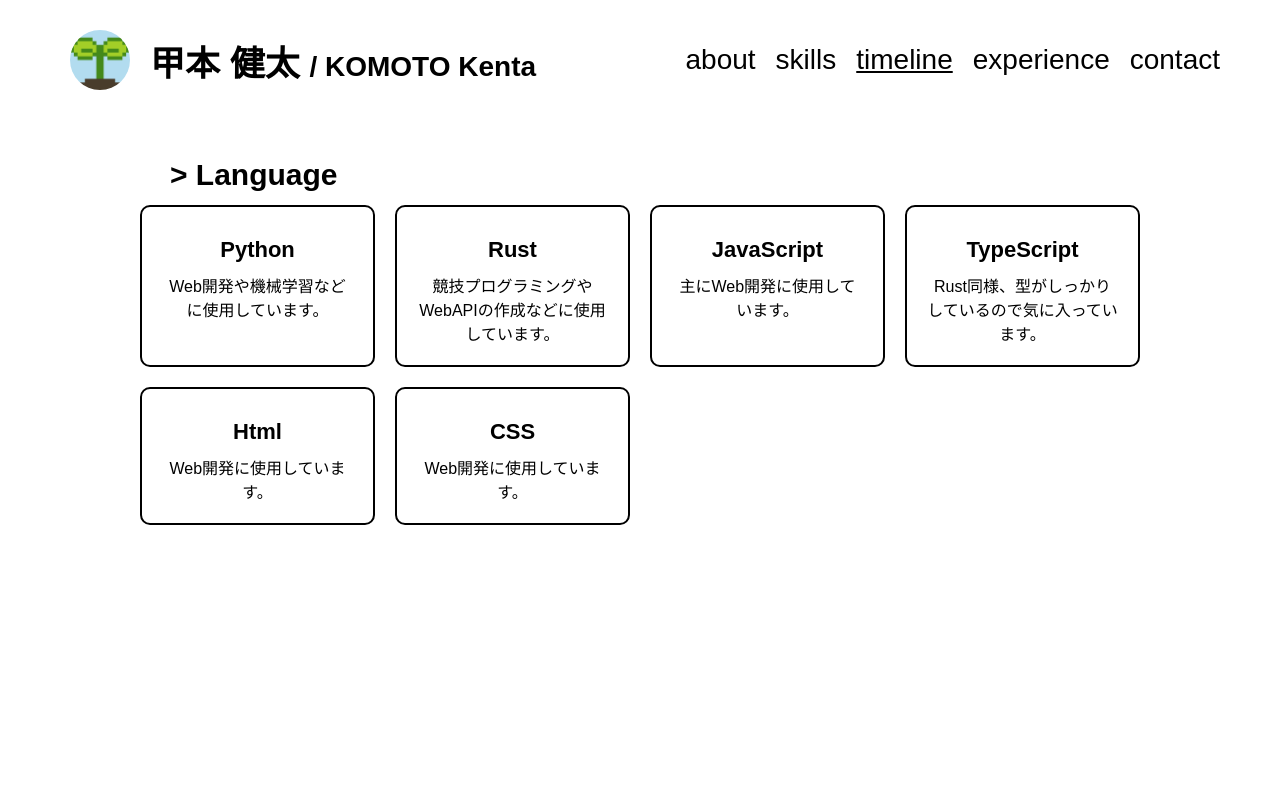
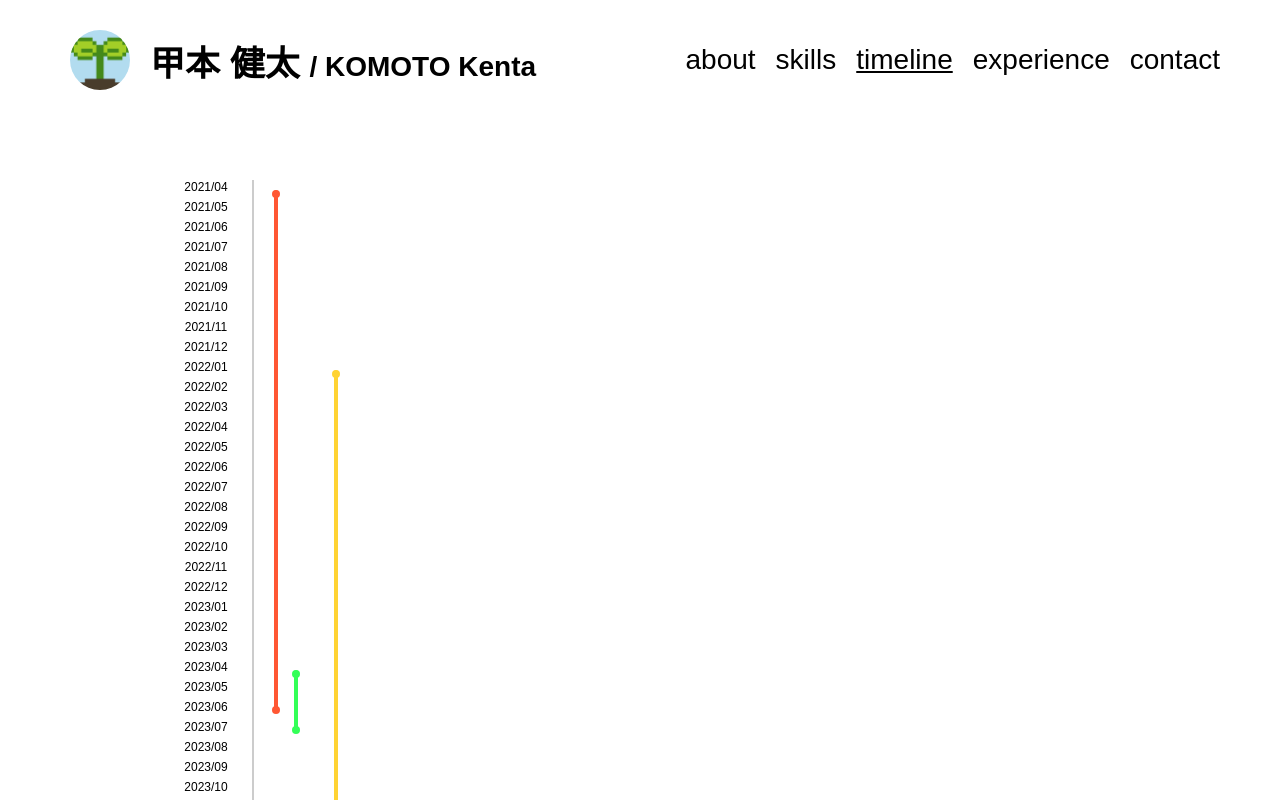
Before and after one commit to kentakom1213/portfolio-nextjs, a Next.js app: page /timeline in a window 1280 px wide. Shown: the top 800 px of the page. Built offline with nearby package versions, Linux system fonts and the light colour scheme; a web font is replaced by a local one.

Commit message:
add: 時系列の描画

```diff
--- a/src/components/Timeline/Timeline.tsx
+++ b/src/components/Timeline/Timeline.tsx
@@ -1,58 +1,212 @@
-import Image from "next/image";
-import {
-  TimelineContainer,
-  IventBox,
-  IventImageBox,
-  IventBoxTitle,
-  IventText,
-  TimelineContainerTitle,
-} from "./TimelineStyles";
-import Link from "next/link";
+import React from "react";
+import styled from "styled-components";
 
-const IventTemplate = ({
-  title,
-  children,
-}: {
-  title: string;
-  children: any;
-}) => {
+// 時系列軸
+const time_axis: string[] = [
+  "2021/04",
+  "2021/05",
+  "2021/06",
+  "2021/07",
+  "2021/08",
+  "2021/09",
+  "2021/10",
+  "2021/11",
+  "2021/12",
+  "2022/01",
+  "2022/02",
+  "2022/03",
+  "2022/04",
+  "2022/05",
+  "2022/06",
+  "2022/07",
+  "2022/08",
+  "2022/09",
+  "2022/10",
+  "2022/11",
+  "2022/12",
+  "2023/01",
+  "2023/02",
+  "2023/03",
+  "2023/04",
+  "2023/05",
+  "2023/06",
+  "2023/07",
+  "2023/08",
+  "2023/09",
+  "2023/10",
+  "2023/11",
+  "2023/12",
+  "2024/01",
+  "2024/02",
+  "2024/03",
+  "2024/04",
+  "2024/05",
+  "2024/06",
+  "2024/07",
+  "2024/08",
+  "2024/09",
+  "2024/10",
+  "2024/11",
+  "2024/12",
+  "2025/01",
+  "2025/02",
+  "2025/03",
+];
+
+// 各time_axisのy座標マップを作成
+const timeAxisMap: { [key: string]: number } = {};
+const label_height = 20; // 各ラベル間のマージン
+
+time_axis.forEach((time, index) => {
+  timeAxisMap[time] = index * label_height + label_height / 2;
+});
+
+// イベントデータ型
+interface Event {
+  start: string;
+  end: string;
+  color: string;
+  label: string;
+}
+
+// スタイル定義
+const TimelineWrapper = styled.div`
+  display: flex;
+  width: 100%;
+  padding: 20px;
+`;
+
+const TimeAxisContainer = styled.div`
+  width: 10%;
+  display: flex;
+  flex-direction: column;
+  align-items: center;
+  border-right: 2px solid #ccc;
+  margin-right: 20px;
+`;
+
+const TimeLabel = styled.div`
+  height: ${label_height}px;
+  font-size: 12px;
+`;
+
+const EventContainer = styled.div`
+  width: 90%;
+  display: flex;
+  flex-direction: column;
+  position: relative;
+`;
+
+const EventBarContainer = styled.div<{
+  leftOffset: number;
+  topPosition: number;
+}>`
+  position: absolute;
+  display: flex;
+  flex-direction: column;
+  left: ${(props) => props.leftOffset}px;
+  top: ${(props) => props.topPosition}px;
+`;
+
+const EventBar = styled.div<{ height: number; color: string }>`
+  width: 4px;
+  height: ${(props) => props.height}px;
+  background-color: ${(props) => props.color};
+  position: relative;
+  border-radius: 2px;
+`;
+
+const Circle = styled.div<{ color: string }>`
+  width: 8px;
+  height: 8px;
+  background-color: ${(props) => props.color};
+  border-radius: 50%;
+  position: absolute;
+  left: -2px;
+`;
+
+const Tooltip = styled.div`
+  position: absolute;
+  left: 10px;
+  top: 50%;
+  transform: translateY(-50%);
+  background-color: #333;
+  color: white;
+  padding: 5px 10px;
+  border-radius: 5px;
+  font-size: 12px;
+  white-space: nowrap;
+  visibility: hidden;
+  opacity: 0;
+  transition: opacity 0.2s ease-in-out;
+
+  ${EventBar}:hover & {
+    visibility: visible;
+    opacity: 1;
+  }
+`;
+
+const Timeline: React.FC<{ events: Event[] }> = ({ events }) => {
   return (
-    <IventBox>
-      <IventImageBox></IventImageBox>
-      <IventBoxTitle>{title}</IventBoxTitle>
-      <IventText>{children}</IventText>
-    </IventBox>
+    <TimelineWrapper>
+      <TimeAxisContainer>
+        {time_axis.map((time, index) => (
+          <TimeLabel key={index}>{time}</TimeLabel>
+        ))}
+      </TimeAxisContainer>
+      <EventContainer>
+        {events.map((event, idx) => {
+          const startY = timeAxisMap[event.start];
+          const endY = timeAxisMap[event.end];
+          const height = endY - startY;
+
+          return (
+            <EventBarContainer
+              key={idx}
+              leftOffset={idx * 20}
+              topPosition={startY}
+            >
+              <Circle color={event.color} style={{ top: 0 }} />
+              <EventBar height={height} color={event.color}>
+                <Tooltip>{event.label}</Tooltip>
+              </EventBar>
+              <Circle color={event.color} style={{ top: height - 4 }} />
+            </EventBarContainer>
+          );
+        })}
+      </EventContainer>
+    </TimelineWrapper>
   );
 };
 
-const TextLink = ({ text, link }: { text: string; link: string }) => {
-  return (
-    <Link href={link} style={{ textDecoration: "underline" }}>
-      {text}
-    </Link>
-  );
+// 使用例
+const events: Event[] = [
+  {
+    start: "2021/04",
+    end: "2023/06",
+    color: "#ff5733",
+    label: "プロジェクトA",
+  },
+  {
+    start: "2023/04",
+    end: "2023/07",
+    color: "#33ff57",
+    label: "プロジェクトB",
+  },
+  {
+    start: "2024/01",
+    end: "2024/03",
+    color: "#3357ff",
+    label: "プロジェクトC",
+  },
+  {
+    start: "2022/01",
+    end: "2025/03",
+    color: "#ffd333",
+    label: "プロジェクトD",
+  },
+];
+
+export const TimelineContents: React.FC = () => {
+  return <Timeline events={events} />;
 };
-
-export const TimelineContents = () => {
-  return (
-    <>
-      <TimelineContainerTitle>{"> "}Language</TimelineContainerTitle>
-      <TimelineContainer>
-        <IventTemplate title="Python">
-          Web開発や機械学習などに使用しています。
-        </IventTemplate>
-        <IventTemplate title="Rust">
-          競技プログラミングやWebAPIの作成などに使用しています。
-        </IventTemplate>
-        <IventTemplate title="JavaScript">
-          主にWeb開発に使用しています。
-        </IventTemplate>
-        <IventTemplate title="TypeScript">
-          Rust同様、型がしっかりしているので気に入っています。
-        </IventTemplate>
-        <IventTemplate title="Html">Web開発に使用しています。</IventTemplate>
-        <IventTemplate title="CSS">Web開発に使用しています。</IventTemplate>
-      </TimelineContainer>
-    </>
-  );
-};
--- a/src/components/Timeline/TimelineStyles.tsx
+++ /dev/null
@@ -1,59 +0,0 @@
-import { pc, tab, sp } from "@/styles/Global/media";
-import styled from "styled-components";
-
-export const TimelineContainer = styled.div`
-  display: grid;
-  row-gap: 20px;
-  ${pc`
-    grid-template-columns: 1fr 1fr 1fr 1fr;
-    column-gap: 20px;
-  `}
-  ${tab`
-    grid-template-columns: 1fr 1fr 1fr;
-    column-gap: 20px;
-  `}
-  ${sp`
-    grid-template-columns: 1fr 1fr;
-    column-gap: 10px;
-  `}
-`;
-
-export const TimelineContainerTitle = styled.h2`
-  margin: 15px 0 10px 0;
-  padding: 0 30px;
-  ${pc`
-    height: 30px;
-    line-height: 30px;
-    margin: 20px 0 15px 0;
-    font-size: 30px;
-  `}
-`;
-
-export const IventBox = styled.div`
-  width: 100%;
-  padding: 15px;
-  border-radius: 10px;
-  border: 2px solid #000;
-  text-align: center;
-  ${pc`
-    padding: 20px;
-  `}
-`;
-
-export const IventImageBox = styled.div``;
-
-export const IventBoxTitle = styled.h3`
-  margin: 10px 0;
-  ${pc`
-    font-size: 22px;
-  `}
-  ${tab`
-    font-size: 20px;
-  `}
-  ${sp`
-    margin: 5px 0;
-    font-size: 18px;
-  `}
-`;
-
-export const IventText = styled.p``;
```
Also changed, not shown: 1 other file (tests, documents, lock files or other folders).
